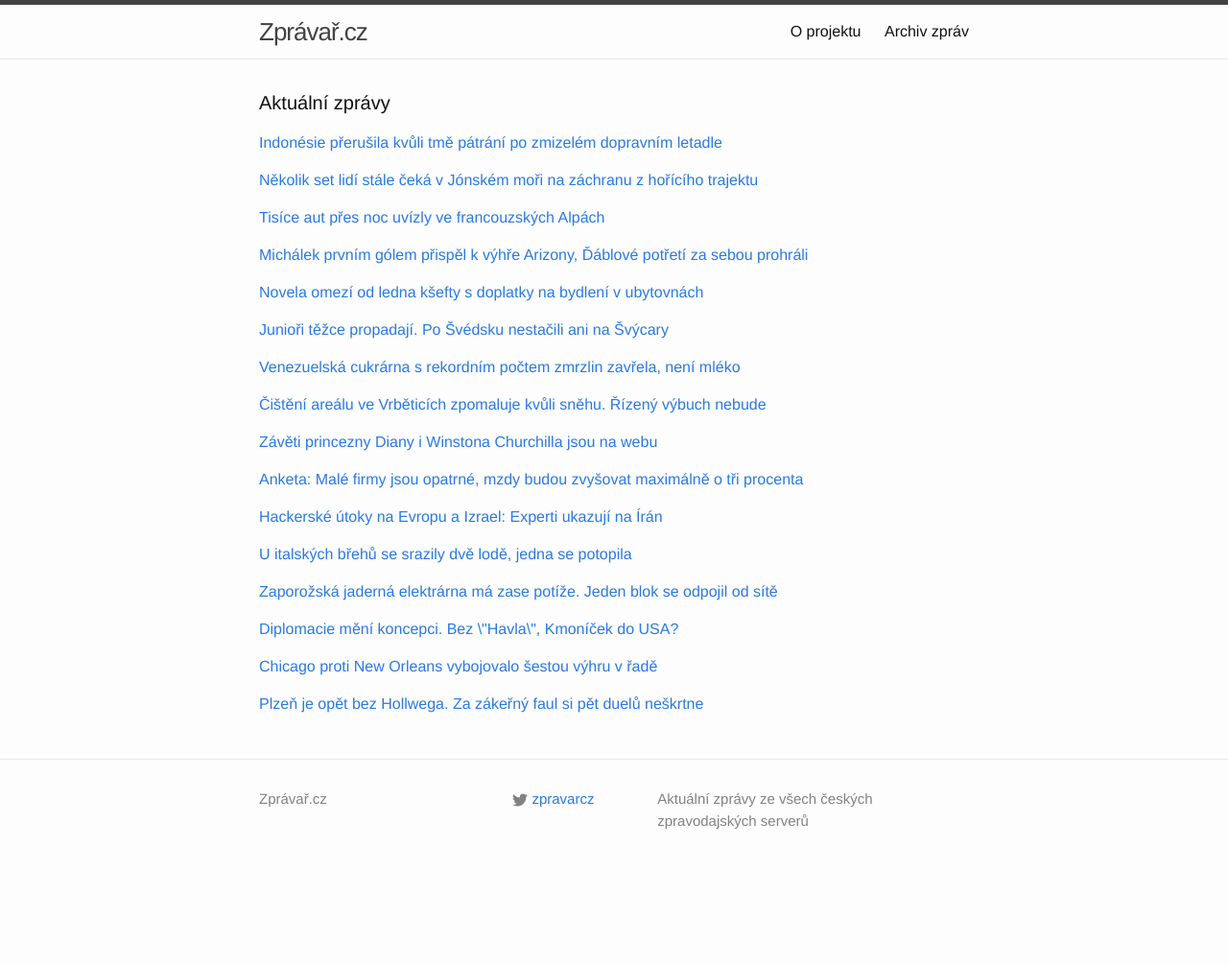
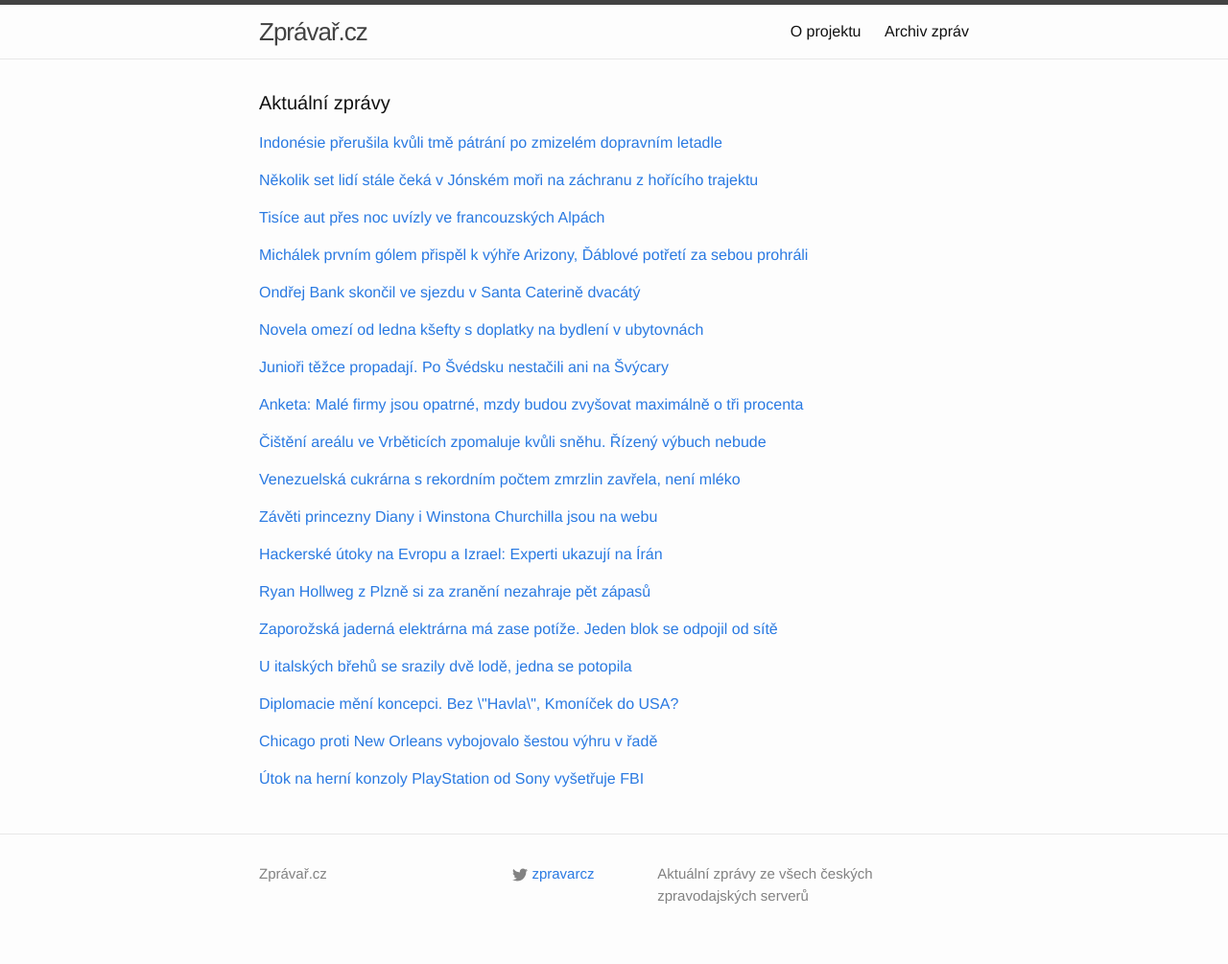
Before and after one commit to adliska/zpravar, a Jekyll site: the page built from index.html, in a window 1280 px wide. Shown: the whole page at 96% size. Built offline with Jekyll 4.4.1, drawn with Linux system fonts in a browser that asks for light colours; before the commit the page ends 927 px from its top, so only the background shows below that.

Commit message:
zpravar news update

```diff
--- a/index.html
+++ b/index.html
@@ -83,8 +83,17 @@ layout: default
 <li><a href=http://www.sportovninoviny.cz/zpravy/obrance-michalek-poprve-skoroval-devils-znovu-prohrali/1162831>Obránce Michálek poprvé skóroval, Devils znovu prohráli - www.sportovninoviny.cz</a></li>
 <li><a href=http://hokej.idnes.cz/obrance-michalek-dal-prvni-gol-dkq-/nhl.aspx?c=A141228_071703_nhl_Mkr>Obránce Michálek dal první gól, New Jersey i po změně trenéra prohrálo - hokej.idnes.cz</a></li>
 </ul>
-</div><p><a href="javascript:;" onclick="toggle_visibility('zpravy4')">Novela omezí od ledna kšefty s doplatky na bydlení v ubytovnách</a></p>
+</div><p><a href="javascript:;" onclick="toggle_visibility('zpravy4')">Ondřej Bank skončil ve sjezdu v Santa Caterině dvacátý</a></p>
 <div id="zpravy4" style="display:none">
+<ul>
+<li><a href=http://sport.aktualne.cz/bank-uzavrel-letosni-rok-dvacatym-mistem-ve-sjezdu/r~844de89e8e9611e486b9002590604f2e/>Ondřej Bank skončil ve sjezdu v Santa Caterině dvacátý - sport.aktualne.cz</a></li>
+<li><a href=http://www.tyden.cz/rubriky/sport/zimni-sporty/bank-se-ve-sjezdu-vesel-do-elitni-dvacitky_328498.html>Bank se ve sjezdu vešel do elitní dvacítky - www.tyden.cz</a></li>
+<li><a href=http://www.denik.cz/zimni_sporty/bank-ve-sjezdu-utocil-na-sve-maximum-vesel-se-do-prvni-dvacitky-20141228.html>Bank ve sjezdu útočil na své maximum, vešel se do elitní dvacítky - www.denik.cz</a></li>
+<li><a href=http://www.sportovninoviny.cz/zpravy/bank-se-ve-sjezdu-vesel-do-elitni-dvacitky/1162907>Bank se ve sjezdu vešel do elitní dvacítky - www.sportovninoviny.cz</a></li>
+<li><a href=http://sport.idnes.cz/sjezd-lyzaru-v-santa-caterine-d2v-/lyzovani.aspx?c=A141228_133510_lyzovani_par>Bank se blýskl druhým nejlepším výsledkem kariéry v pohárovém sjezdu - sport.idnes.cz</a></li>
+</ul>
+</div><p><a href="javascript:;" onclick="toggle_visibility('zpravy5')">Novela omezí od ledna kšefty s doplatky na bydlení v ubytovnách</a></p>
+<div id="zpravy5" style="display:none">
 <ul>
 <li><a href=http://zpravy.idnes.cz/novela-omezi-ksefty-s-doplatky-na-ubytovnach-fn7-/domaci.aspx?c=A141228_134602_domaci_cen>Novela omezí od ledna kšefty s doplatky na bydlení v ubytovnách - zpravy.idnes.cz</a></li>
 <li><a href=http://www.denik.cz/z_domova/doplatky-na-bydleni-v-ubytovnach-omezi-zakon-20141228.html>Doplatky na bydlení v ubytovnách omezí zákon - www.denik.cz</a></li>
@@ -92,8 +101,8 @@ layout: default
 <li><a href=http://www.novinky.cz/domaci/357319-vyplaceni-doplatku-na-bydleni-v-ubytovnach-omezi-zakon.html>Vyplácení doplatku na bydlení v ubytovnách omezí zákon - www.novinky.cz</a></li>
 <li><a href=http://www.ceskenoviny.cz/zpravy/zpravy/vyplaceni-doplatku-na-bydleni-v-ubytovnach-omezi-zakon/1162860>Vyplácení doplatku na bydlení v ubytovnách omezí zákon - www.ceskenoviny.cz</a></li>
 </ul>
-</div><p><a href="javascript:;" onclick="toggle_visibility('zpravy5')">Junioři těžce propadají. Po Švédsku nestačili ani na Švýcary</a></p>
-<div id="zpravy5" style="display:none">
+</div><p><a href="javascript:;" onclick="toggle_visibility('zpravy6')">Junioři těžce propadají. Po Švédsku nestačili ani na Švýcary</a></p>
+<div id="zpravy6" style="display:none">
 <ul>
 <li><a href=http://www.tyden.cz/rubriky/sport/hokej/juniori-tezce-propadaji-po-svedsku-nestacili-ani-na-svycary_328466.html>Junioři těžce propadají. Po Švédsku nestačili ani na Švýcary - www.tyden.cz</a></li>
 <li><a href=http://www.denik.cz/hokej/cesti-hokejiste-na-ms-junioru-podlehli-po-svedsku-i-svycarum-2-5-20141228.html>Čeští hokejisté na MS juniorů podlehli po Švédsku i Švýcarům 2:5 - www.denik.cz</a></li>
@@ -101,81 +110,89 @@ layout: default
 <li><a href=http://www.tyden.cz/rubriky/sport/hokej/juniori-tezce-propadaji-po-svedsku-nestacili-na-slabsi-svycarsko_328466.html>Junioři těžce propadají. Po Švédsku nestačili na slabší Švýcarsko - www.tyden.cz</a></li>
 <li><a href=http://www.rozhlas.cz/_zprava/hokejiste-do-20-let-nezvladaji-oslabeni-na-ms-prohrali-i-se-svycarskem-25--1436989>Hokejisté do 20 let nezvládají oslabení, na MS prohráli i se Švýcarskem 2:5 - www.rozhlas.cz</a></li>
 </ul>
-</div><p><a href="javascript:;" onclick="toggle_visibility('zpravy6')">Venezuelská cukrárna s rekordním počtem zmrzlin zavřela, není mléko</a></p>
-<div id="zpravy6" style="display:none">
+</div><p><a href="javascript:;" onclick="toggle_visibility('zpravy7')">Anketa: Malé firmy jsou opatrné, mzdy budou zvyšovat maximálně o tři procenta</a></p>
+<div id="zpravy7" style="display:none">
+<ul>
+<li><a href=http://byznys.ihned.cz/c1-63305360-anketa-male-firmy-jsou-opatrne-mzdy-budou-zvysovat-maximalne-o-tri-procenta>Anketa: Malé firmy jsou opatrné, mzdy budou zvyšovat maximálně o tři procenta - byznys.ihned.cz</a></li>
+<li><a href=http://byznys.ihned.cz/c1-63305360-anketa-male-firmy-jsou-opatrne-mzdy-budou-zvysovat-nejvyse-o-tri-procenta>Anketa: Malé firmy jsou opatrné, mzdy budou zvyšovat nejvýše o tři procenta - byznys.ihned.cz</a></li>
+<li><a href=http://byznys.ihned.cz/c1-63305360-cesti-drobni-a-stredni-podnikatele-v-pristim-roce-ocekavaji-opatrny-rust-trzeb>Čeští drobní a střední podnikatelé v příštím roce očekávají opatrný růst tržeb - byznys.ihned.cz</a></li>
+<li><a href=http://www.financninoviny.cz/zpravodajstvi/zpravy/firmy-cekaji-rust-trzeb-i-mezd-zmeny-se-tykaji-hlavne-dph/1162889>Firmy čekají růst tržeb i mezd, změny se týkají hlavně DPH - www.financninoviny.cz</a></li>
+</ul>
+</div><p><a href="javascript:;" onclick="toggle_visibility('zpravy8')">Čištění areálu ve Vrběticích zpomaluje kvůli sněhu. Řízený výbuch nebude </a></p>
+<div id="zpravy8" style="display:none">
+<ul>
+<li><a href=http://www.lidovky.cz/ve-vrbeticich-snezilo-pyrotechnici-vsak-dale-cisti-areal-s-munici-p9m-/zpravy-domov.aspx?c=A141228_102209_ln_domov_sho>Čištění areálu ve Vrběticích zpomaluje kvůli sněhu. Řízený výbuch nebude  - www.lidovky.cz</a></li>
+<li><a href=http://zpravy.aktualne.cz/domaci/ve-vrbeticich-nasnezilo-postup-pyrotechniku-se-zpomali/r~85ebff028e7211e4a10c0025900fea04/>Ve Vrběticích nasněžilo, postup pyrotechniků se zpomalí - zpravy.aktualne.cz</a></li>
+<li><a href=http://www.denik.cz/z_domova/ve-vrbeticich-snezilo-pyrotechnici-vsak-dale-cisti-areal-s-munici-20141228.html>Pyrotechnici ve Vrběticích čistí areál, práce zpomalily kvůli sněhu - www.denik.cz</a></li>
+<li><a href=http://www.ceskenoviny.cz/zpravy/zpravy/ve-vrbeticich-snezilo-pyrotechnici-vsak-dale-cisti-areal/1162864>Ve Vrběticích sněžilo, pyrotechnici však dále čistí areál - www.ceskenoviny.cz</a></li>
+</ul>
+</div><p><a href="javascript:;" onclick="toggle_visibility('zpravy9')">Venezuelská cukrárna s rekordním počtem zmrzlin zavřela, není mléko</a></p>
+<div id="zpravy9" style="display:none">
 <ul>
 <li><a href=http://ekonomika.idnes.cz/venezuela-cukrarna-rekord-zavrena-nedostatek-mleka-fhb-/eko-zahranicni.aspx?c=A141228_131034_eko-zahranicni_skr>Venezuelská cukrárna s rekordním počtem zmrzlin zavřela, není mléko - ekonomika.idnes.cz</a></li>
 <li><a href=http://www.denik.cz/ekonomika/slavna-venezuelska-zmrzlinarna-bude-zavrena-kvuli-nedostatku-mleka-20141228.html>Slavná venezuelská zmrzlinárna zavře kvůli nedostatku mléka - www.denik.cz</a></li>
 <li><a href=http://www.novinky.cz/zahranicni/357317-slavna-venezuelska-zmrzlinarna-je-zavrena-v-zemi-chybi-mleko.html>Slavná venezuelská zmrzlinárna je zavřená, v zemi chybí mléko - www.novinky.cz</a></li>
 <li><a href=http://www.lidovky.cz/slavna-venezuelska-zmrzlinarna-bude-v-sezone-zavrena-neni-mleko-pxy-/dobra-chut.aspx?c=A141228_073142_dobra-chut_sho>Slavné zmrzlinářství v sezóně neotevře. Ve Venezuele chybí mléko  - www.lidovky.cz</a></li>
 </ul>
-</div><p><a href="javascript:;" onclick="toggle_visibility('zpravy7')">Čištění areálu ve Vrběticích zpomaluje kvůli sněhu. Řízený výbuch nebude </a></p>
-<div id="zpravy7" style="display:none">
-<ul>
-<li><a href=http://www.lidovky.cz/ve-vrbeticich-snezilo-pyrotechnici-vsak-dale-cisti-areal-s-munici-p9m-/zpravy-domov.aspx?c=A141228_102209_ln_domov_sho>Čištění areálu ve Vrběticích zpomaluje kvůli sněhu. Řízený výbuch nebude  - www.lidovky.cz</a></li>
-<li><a href=http://zpravy.aktualne.cz/domaci/ve-vrbeticich-nasnezilo-postup-pyrotechniku-se-zpomali/r~85ebff028e7211e4a10c0025900fea04/>Ve Vrběticích nasněžilo, postup pyrotechniků se zpomalí - zpravy.aktualne.cz</a></li>
-<li><a href=http://www.denik.cz/z_domova/ve-vrbeticich-snezilo-pyrotechnici-vsak-dale-cisti-areal-s-munici-20141228.html>Pyrotechnici ve Vrběticích čistí areál, práce zpomalily kvůli sněhu - www.denik.cz</a></li>
-<li><a href=http://www.ceskenoviny.cz/zpravy/zpravy/ve-vrbeticich-snezilo-pyrotechnici-vsak-dale-cisti-areal/1162864>Ve Vrběticích sněžilo, pyrotechnici však dále čistí areál - www.ceskenoviny.cz</a></li>
-</ul>
-</div><p><a href="javascript:;" onclick="toggle_visibility('zpravy8')">Závěti princezny Diany i Winstona Churchilla jsou na webu</a></p>
-<div id="zpravy8" style="display:none">
+</div><p><a href="javascript:;" onclick="toggle_visibility('zpravy10')">Závěti princezny Diany i Winstona Churchilla jsou na webu</a></p>
+<div id="zpravy10" style="display:none">
 <ul>
 <li><a href=http://zpravy.aktualne.cz/zahranici/zaveti-princezny-diany-i-winstona-churchilla-jsou-na-webu/r~816de43e8e8811e49f60002590604f2e/>Závěti princezny Diany i Winstona Churchilla jsou na webu - zpravy.aktualne.cz</a></li>
 <li><a href=http://zpravy.idnes.cz/britanie-zverejnila-zaveti-df5-/zahranicni.aspx?c=A141228_115430_zahranicni_skr>Británie dala na web archiv závětí. Najít se dá Diana i Churchill - zpravy.idnes.cz</a></li>
 <li><a href=http://www.ceskatelevize.cz/ct24/svet/296566-chcete-vedet-co-odkazal-churchill-ci-jak-chtel-pohrbit-dickens/>Chcete vědět, co odkázal Churchill, či jak chtěl pohřbít Dickens? - www.ceskatelevize.cz</a></li>
 <li><a href=http://www.ceskenoviny.cz/zpravy/zpravy/britanie-zpristupnila-41-milionu-zaveti-vcetne-princezny-diany/1162866>Británie zpřístupnila 41 milionů závětí včetně princezny Diany - www.ceskenoviny.cz</a></li>
 </ul>
-</div><p><a href="javascript:;" onclick="toggle_visibility('zpravy9')">Anketa: Malé firmy jsou opatrné, mzdy budou zvyšovat maximálně o tři procenta</a></p>
-<div id="zpravy9" style="display:none">
-<ul>
-<li><a href=http://byznys.ihned.cz/c1-63305360-anketa-male-firmy-jsou-opatrne-mzdy-budou-zvysovat-maximalne-o-tri-procenta>Anketa: Malé firmy jsou opatrné, mzdy budou zvyšovat maximálně o tři procenta - byznys.ihned.cz</a></li>
-<li><a href=http://byznys.ihned.cz/c1-63305360-anketa-male-firmy-jsou-opatrne-mzdy-budou-zvysovat-nejvyse-o-tri-procenta>Anketa: Malé firmy jsou opatrné, mzdy budou zvyšovat nejvýše o tři procenta - byznys.ihned.cz</a></li>
-<li><a href=http://byznys.ihned.cz/c1-63305360-cesti-drobni-a-stredni-podnikatele-v-pristim-roce-ocekavaji-opatrny-rust-trzeb>Čeští drobní a střední podnikatelé v příštím roce očekávají opatrný růst tržeb - byznys.ihned.cz</a></li>
-<li><a href=http://www.financninoviny.cz/zpravodajstvi/zpravy/firmy-cekaji-rust-trzeb-i-mezd-zmeny-se-tykaji-hlavne-dph/1162889>Firmy čekají růst tržeb i mezd, změny se týkají hlavně DPH - www.financninoviny.cz</a></li>
-</ul>
-</div><p><a href="javascript:;" onclick="toggle_visibility('zpravy10')">Hackerské útoky na Evropu a Izrael: Experti ukazují na Írán</a></p>
-<div id="zpravy10" style="display:none">
+</div><p><a href="javascript:;" onclick="toggle_visibility('zpravy11')">Hackerské útoky na Evropu a Izrael: Experti ukazují na Írán</a></p>
+<div id="zpravy11" style="display:none">
 <ul>
 <li><a href=http://www.ceskatelevize.cz/ct24/svet/296572-hackerske-utoky-na-evropu-a-izrael-experti-ukazuji-na-iran/>Hackerské útoky na Evropu a Izrael: Experti ukazují na Írán - www.ceskatelevize.cz</a></li>
 <li><a href=http://www.novinky.cz/zahranicni/357320-iran-organizuje-hackerske-utoky-na-izrael-a-evropu-tvrdi-experti.html>Írán organizuje hackerské útoky na Izrael a Evropu, tvrdí experti - www.novinky.cz</a></li>
 <li><a href=http://e-svet.e15.cz/internet/experti-iran-mozna-organizuje-hackerske-utoky-na-izrael-a-evropu-1148889>Experti: Írán možná organizuje hackerské útoky na Izrael a Evropu - e-svet.e15.cz</a></li>
 <li><a href=http://www.denik.cz/ekonomika/iran-organizuje-hackerske-utoky-na-izrael-a-evropu-tvrdi-experti-20141228.html>Írán organizuje hackerské útoky na Izrael a Evropu, tvrdí experti - www.denik.cz</a></li>
 </ul>
-</div><p><a href="javascript:;" onclick="toggle_visibility('zpravy11')">U italských břehů se srazily dvě lodě, jedna se potopila</a></p>
-<div id="zpravy11" style="display:none">
+</div><p><a href="javascript:;" onclick="toggle_visibility('zpravy12')">Ryan Hollweg z Plzně si za zranění nezahraje pět zápasů</a></p>
+<div id="zpravy12" style="display:none">
+<ul>
+<li><a href=http://sport.aktualne.cz/ryan-hollweg-z-plzne-si-za-zraneni-nezahraje-pet-zapasu/r~8a6ef2808e9211e4a10c0025900fea04/>Ryan Hollweg z Plzně si za zranění nezahraje pět zápasů - sport.aktualne.cz</a></li>
+<li><a href=http://www.denik.cz/hokej/plzen-je-opet-bez-hollwega-za-zakerny-faul-si-pet-duelu-neskrtne-20141228.html>Plzeň je opět bez Hollwega. Za zákeřný faul si pět duelů neškrtne - www.denik.cz</a></li>
+<li><a href=http://hokej.idnes.cz/hollweg-dostal-trest-na-pet-zapasu-dt2-/hokej.aspx?c=A141228_134538_hokej_par>Další trest pro Hollwega, za faul dostal distanc na pět zápasů - hokej.idnes.cz</a></li>
+<li><a href=http://www.sportovninoviny.cz/zpravy/hollweg-dostal-za-faul-na-vrbatu-trest-na-pet-zapasu/1162906>Hollweg dostal za faul na Vrbatu trest na pět zápasů - www.sportovninoviny.cz</a></li>
+</ul>
+</div><p><a href="javascript:;" onclick="toggle_visibility('zpravy13')">Zaporožská jaderná elektrárna má zase potíže. Jeden blok se odpojil od sítě</a></p>
+<div id="zpravy13" style="display:none">
+<ul>
+<li><a href=http://zpravy.e15.cz/zahranicni/udalosti/zaporozska-jaderna-elektrarna-ma-zase-potize-jeden-blok-se-odpojil-od-site-1148918>Zaporožská jaderná elektrárna má zase potíže. Jeden blok se odpojil od sítě - zpravy.e15.cz</a></li>
+<li><a href=http://www.tyden.cz/rubriky/zahranici/rusko-a-okoli/poplach-u-zaporozske-jaderne-elektrarny-blok-se-odpojil_328494.html>Poplach u Zaporožské jaderné elektrárny. Blok se odpojil - www.tyden.cz</a></li>
+<li><a href=http://www.novinky.cz/zahranicni/evropa/357324-jeden-blok-zaporozske-jaderne-elektrarny-se-odpojil-od-site.html>Jeden blok Zaporožské jaderné elektrárny se odpojil od sítě - www.novinky.cz</a></li>
+<li><a href=http://www.financninoviny.cz/zpravodajstvi/zpravy/jeden-blok-zaporozske-jaderne-elektrarny-se-odpojil-od-site/1162899>Jeden blok Zaporožské jaderné elektrárny se odpojil od sítě - www.financninoviny.cz</a></li>
+</ul>
+</div><p><a href="javascript:;" onclick="toggle_visibility('zpravy14')">U italských břehů se srazily dvě lodě, jedna se potopila</a></p>
+<div id="zpravy14" style="display:none">
 <ul>
 <li><a href=http://www.novinky.cz/zahranicni/357322-u-italskych-brehu-se-srazily-dve-lode-jedna-se-potopila.html>U italských břehů se srazily dvě lodě, jedna se potopila - www.novinky.cz</a></li>
 <li><a href=http://www.lidovky.cz/u-italskych-brehu-se-srazily-dve-lode-jedna-se-zrejme-potopila-p6b-/zpravy-svet.aspx?c=A141228_125206_ln_zahranici_mmu>U italských břehů se po srážce potopila loď, několik lidí se pohřešuje  - www.lidovky.cz</a></li>
 <li><a href=http://www.ceskenoviny.cz/zpravy/zpravy/u-italskych-brehu-se-srazily-dve-lode-jedna-se-zrejme-potopila/1162893>U italských břehů se srazily dvě lodě, jedna se zřejmě potopila - www.ceskenoviny.cz</a></li>
 <li><a href=http://zpravy.aktualne.cz/zahranici/u-italie-se-srazily-dve-nakladni-lode-jedna-se-potopila/r~58ca93bc8e8111e4aff10025900fea04/>U Itálie se srazily dvě nákladní lodě, jedna se potopila - zpravy.aktualne.cz</a></li>
 </ul>
-</div><p><a href="javascript:;" onclick="toggle_visibility('zpravy12')">Zaporožská jaderná elektrárna má zase potíže. Jeden blok se odpojil od sítě</a></p>
-<div id="zpravy12" style="display:none">
-<ul>
-<li><a href=http://zpravy.e15.cz/zahranicni/udalosti/zaporozska-jaderna-elektrarna-ma-zase-potize-jeden-blok-se-odpojil-od-site-1148918>Zaporožská jaderná elektrárna má zase potíže. Jeden blok se odpojil od sítě - zpravy.e15.cz</a></li>
-<li><a href=http://www.tyden.cz/rubriky/zahranici/rusko-a-okoli/poplach-u-zaporozske-jaderne-elektrarny-blok-se-odpojil_328494.html>Poplach u Zaporožské jaderné elektrárny. Blok se odpojil - www.tyden.cz</a></li>
-<li><a href=http://www.novinky.cz/zahranicni/evropa/357324-jeden-blok-zaporozske-jaderne-elektrarny-se-odpojil-od-site.html>Jeden blok Zaporožské jaderné elektrárny se odpojil od sítě - www.novinky.cz</a></li>
-<li><a href=http://www.financninoviny.cz/zpravodajstvi/zpravy/jeden-blok-zaporozske-jaderne-elektrarny-se-odpojil-od-site/1162899>Jeden blok Zaporožské jaderné elektrárny se odpojil od sítě - www.financninoviny.cz</a></li>
-</ul>
-</div><p><a href="javascript:;" onclick="toggle_visibility('zpravy13')">Diplomacie mění koncepci. Bez \"Havla\", Kmoníček do USA?</a></p>
-<div id="zpravy13" style="display:none">
+</div><p><a href="javascript:;" onclick="toggle_visibility('zpravy15')">Diplomacie mění koncepci. Bez \"Havla\", Kmoníček do USA?</a></p>
+<div id="zpravy15" style="display:none">
 <ul>
 <li><a href=http://www.tyden.cz/rubriky/domaci/politika/diplomacie-meni-koncepci-bez-havla-kmonicek-do-usa_328496.html>Diplomacie mění koncepci. Bez \"Havla\", Kmoníček do USA? - www.tyden.cz</a></li>
 <li><a href=http://www.lidovky.cz/diplomacie-predstavi-nove-koncepce-a-vymeni-klicove-velvyslance-px9-/zpravy-domov.aspx?c=A141228_093852_ln_domov_sho>Diplomacie změní koncepci i velvyslance. Kohout do Číny, Kmoníček do USA?  - www.lidovky.cz</a></li>
 <li><a href=http://www.denik.cz/z_domova/nova-zahranicni-politika-vymena-velvyslancu-a-jiny-pristup-k-lidskym-pravum-2014.html>Nová zahraniční politika? Výměna velvyslanců a změna přístupu k lidským právům - www.denik.cz</a></li>
 </ul>
-</div><p><a href="javascript:;" onclick="toggle_visibility('zpravy14')">Chicago proti New Orleans vybojovalo šestou výhru v řadě</a></p>
-<div id="zpravy14" style="display:none">
+</div><p><a href="javascript:;" onclick="toggle_visibility('zpravy16')">Chicago proti New Orleans vybojovalo šestou výhru v řadě</a></p>
+<div id="zpravy16" style="display:none">
 <ul>
 <li><a href=http://sport.aktualne.cz/chicago-proti-new-orleans-vybojovalo-sestou-vyhru-v-rade/r~3d250b348e7b11e498be002590604f2e/>Chicago proti New Orleans vybojovalo šestou výhru v řadě - sport.aktualne.cz</a></li>
 <li><a href=http://sport.idnes.cz/vysledky-basketbalove-nba-dcg-/basket.aspx?c=A141228_100325_sport-basket_par>Chicago se v NBA blýsklo proti New Orleans šestou výhru za sebou - sport.idnes.cz</a></li>
 <li><a href=http://www.denik.cz/ostatni_sport/v-jednoduchosti-je-sila-chicago-uspelo-poseste-v-rade-slavilo-i-toronto-20141228.html>V jednoduchosti je síla, Chicago uspělo pošesté v řadě. Slavilo i Toronto - www.denik.cz</a></li>
 </ul>
-</div><p><a href="javascript:;" onclick="toggle_visibility('zpravy15')">Plzeň je opět bez Hollwega. Za zákeřný faul si pět duelů neškrtne</a></p>
-<div id="zpravy15" style="display:none">
+</div><p><a href="javascript:;" onclick="toggle_visibility('zpravy17')">Útok na herní konzoly PlayStation od Sony vyšetřuje FBI</a></p>
+<div id="zpravy17" style="display:none">
 <ul>
-<li><a href=http://www.denik.cz/hokej/plzen-je-opet-bez-hollwega-za-zakerny-faul-si-pet-duelu-neskrtne-20141228.html>Plzeň je opět bez Hollwega. Za zákeřný faul si pět duelů neškrtne - www.denik.cz</a></li>
-<li><a href=http://hokej.idnes.cz/hollweg-dostal-trest-na-pet-zapasu-dt2-/hokej.aspx?c=A141228_134538_hokej_par>Další trest pro Hollwega, za faul dostal distanc na pět zápasů - hokej.idnes.cz</a></li>
-<li><a href=http://www.sportovninoviny.cz/zpravy/hollweg-dostal-za-faul-na-vrbatu-trest-na-pet-zapasu/1162906>Hollweg dostal za faul na Vrbatu trest na pět zápasů - www.sportovninoviny.cz</a></li>
+<li><a href=http://www.denik.cz/ekonomika/utok-na-herni-konzoly-playstation-od-sony-vysetruje-fbi-20141228.html>Útok na herní konzoly PlayStation od Sony vyšetřuje FBI - www.denik.cz</a></li>
+<li><a href=http://www.financninoviny.cz/zpravodajstvi/zpravy/pripad-utoku-na-playstation-od-sony-vysetruje-fbi/1162825>Případ útoku na PlayStation od Sony vyšetřuje FBI - www.financninoviny.cz</a></li>
+<li><a href=http://www.lidovky.cz/pripad-utoku-na-playstation-od-sony-vysetruje-fbi-fsh-/media.aspx?c=A141228_074003_ln-media_sho>Útok na PlayStation vyšetřuje FBI. Herní fanoušci ztrácí trpělivost  - www.lidovky.cz</a></li>
 </ul>
 </div></div>
```
